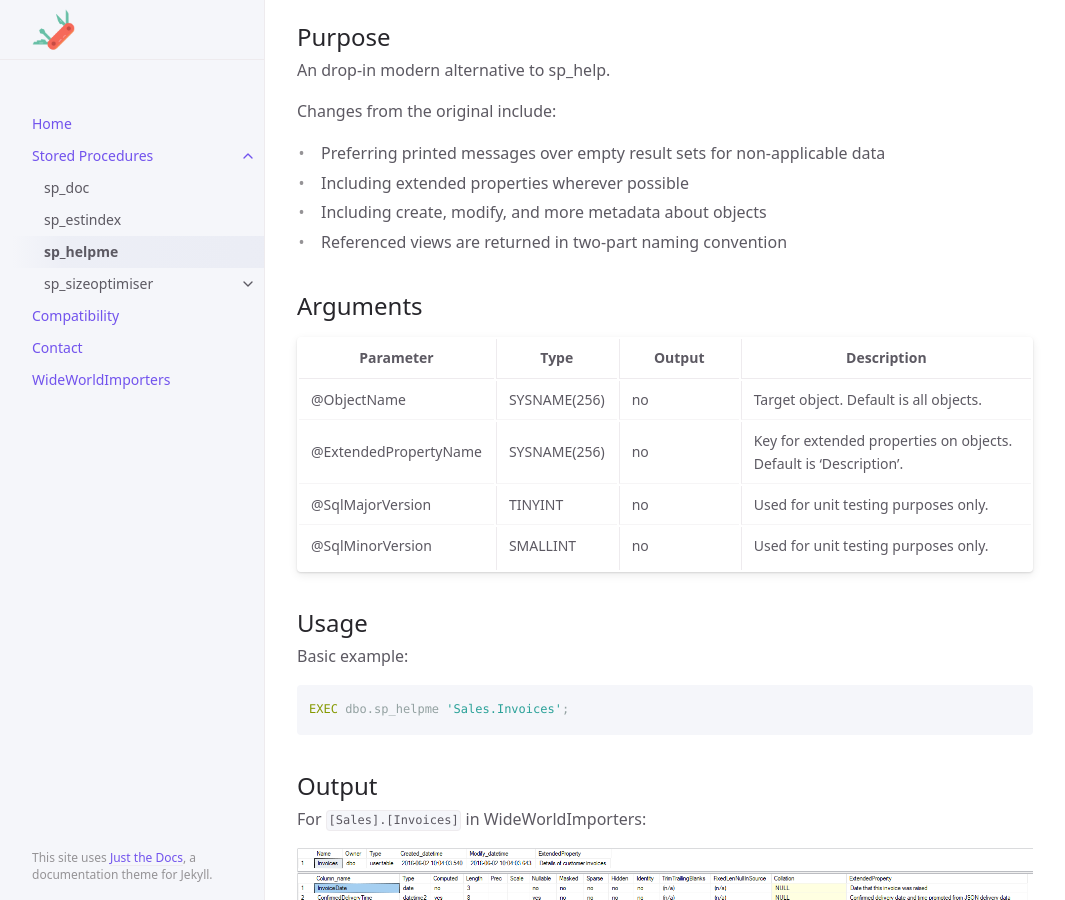
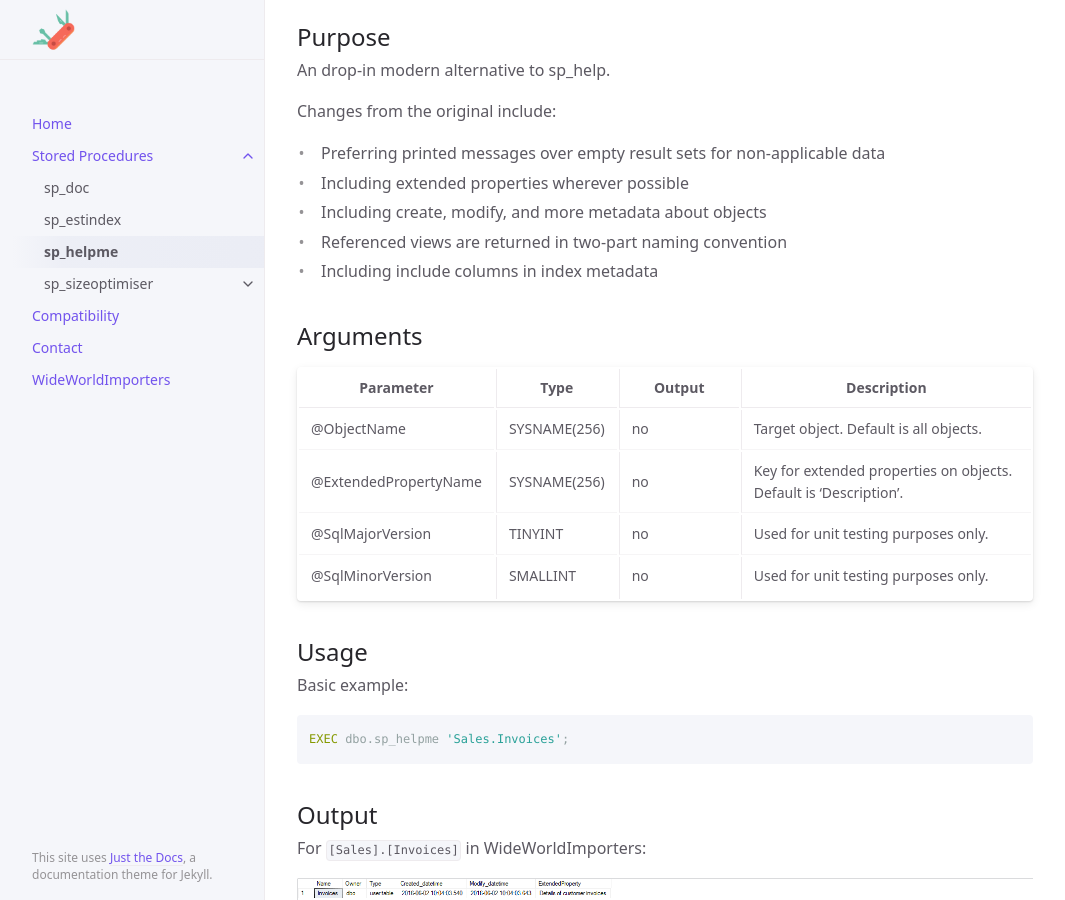
Before and after one commit to LowlyDBA/dba-multitool.org, a Jekyll site: the page built from docs/stored-procedures/sp_helpme.md, in a window 1280 px wide and 900 px high, scrolled down 439 px. Shown: the whole window, without its empty margins (107-1172 px from the left). Built offline with Jekyll 4.4.1, drawn with Linux system fonts in a browser that asks for light colours; our own code applies the rules of GitHub Pages for plain Markdown files.

Commit message:
Update sp_helpme.md

```diff
--- a/docs/stored-procedures/sp_helpme.md
+++ b/docs/stored-procedures/sp_helpme.md
@@ -24,6 +24,7 @@
 - Including extended properties wherever possible
 - Including create, modify, and more metadata about objects
 - Referenced views are returned in two-part naming convention
+- Including include columns in index metadata
 
 ## Arguments
 
```
